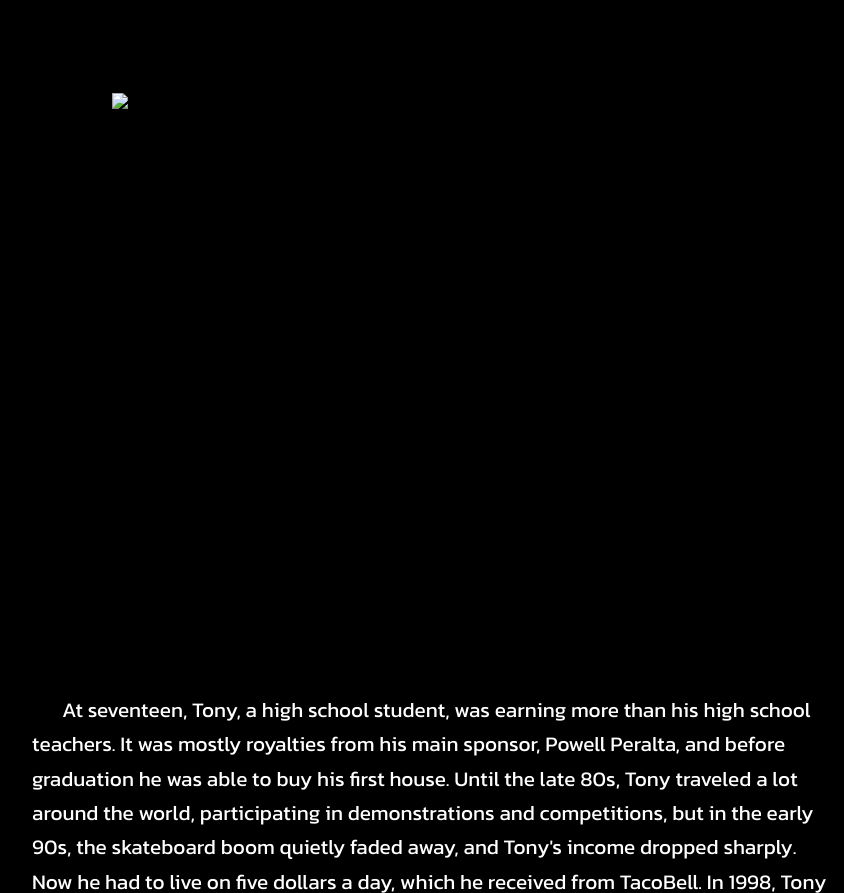
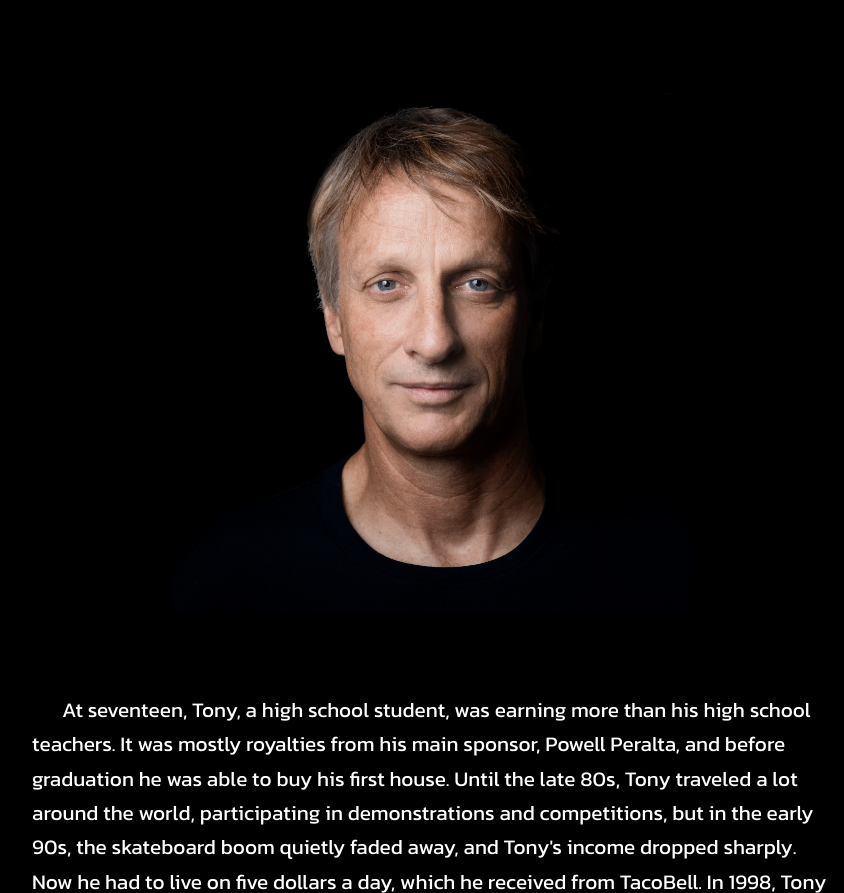
Before and after one commit to artyomkap/SK8-Forever-Website, a plain HTML site: page html/Legends.html in a window 1280 px wide. Shown: the part 1159-2052 px from the top of the page, without its empty margins (208-1052 px from the left). Drawn offline with nearby package versions, Linux system fonts and the light colour scheme; the site is published under a folder, as on GitHub Pages, so addresses that start at the root find nothing; a web font is replaced by a local one.

Commit message:
Update Legends.html

```diff
--- a/html/Legends.html
+++ b/html/Legends.html
@@ -68,7 +68,7 @@
 
 
 				<div class="picture-3">
-					<img src="/images/TonyHawk-by-Kevin-Abosch.jpg"  class="tony-hawk-pic">
+					<img src="../images/TonyHawk-by-Kevin-Abosch.jpg"  class="tony-hawk-pic">
 				</div>
 
 				<p>At seventeen, Tony, a high school student, was earning more than his high school teachers. It was mostly royalties from his main sponsor, Powell Peralta, and before graduation he was able to buy his first house. Until the late 80s, Tony traveled a lot around the world, participating in demonstrations and competitions, but in the early 90s, the skateboard boom quietly faded away, and Tony's income dropped sharply. Now he had to live on five dollars a day, which he received from TacoBell.
```
